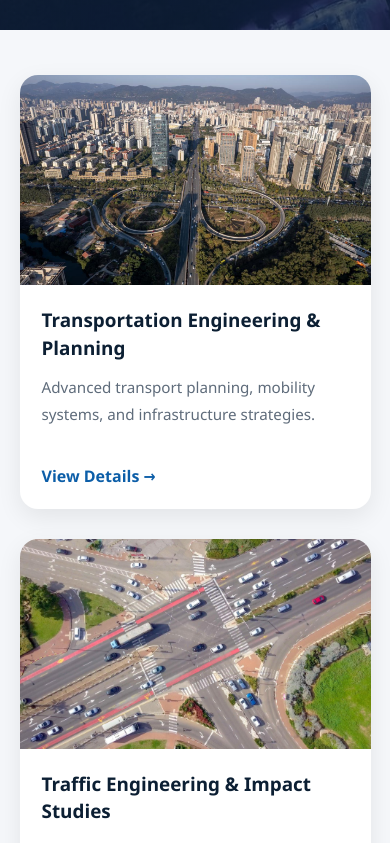
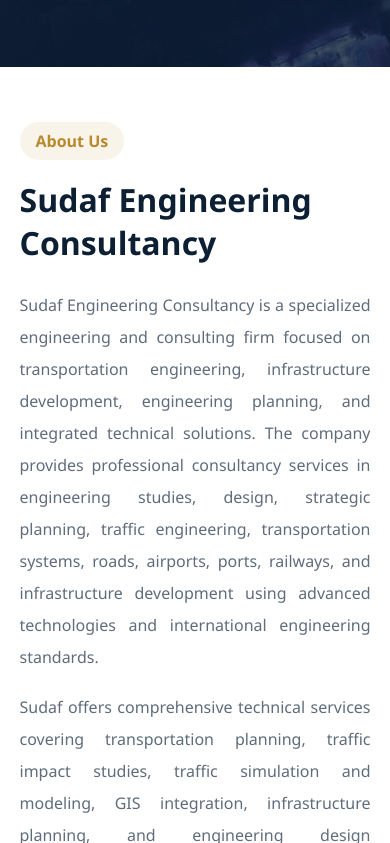
Before and after one commit to Swaisi/sudaf-website, a React (Vite) app: page / in a window 390 px wide. Shown: the part 921-1764 px from the top of the page. Built offline with nearby package versions, Linux system fonts and the light colour scheme.

Commit message:
update contact form and company details

```diff
--- a/src/App.css
+++ b/src/App.css
@@ -63,7 +63,7 @@
   color: #ffffff;
   text-decoration: none;
   font-size: 0.95rem;
-  font-weight: 500;
+  font-weight: 600;
   transition: 0.3s;
 }
 
@@ -75,9 +75,9 @@
   background: #d6b46a;
   color: #0c1f33;
   border: none;
-  padding: 9px 16px;
+  padding: 10px 18px;
   border-radius: 25px;
-  font-weight: 700;
+  font-weight: 800;
   cursor: pointer;
   transition: 0.3s;
 }
@@ -138,7 +138,7 @@
   padding: 14px 28px;
   border-radius: 30px;
   font-size: 1rem;
-  font-weight: 700;
+  font-weight: 800;
   cursor: pointer;
   transition: 0.3s;
 }
@@ -157,6 +157,50 @@
 .hero-buttons .outline:hover {
   background: #ffffff;
   color: #0c1f33;
+}
+
+/* About Section */
+.about-section {
+  padding: 80px 7%;
+  background: #ffffff;
+}
+
+.about-container {
+  display: grid;
+  grid-template-columns: 1.2fr 1fr;
+  gap: 55px;
+  align-items: center;
+}
+
+.section-tag {
+  display: inline-block;
+  background: rgba(214, 180, 106, 0.15);
+  color: #b8892d;
+  padding: 8px 16px;
+  border-radius: 25px;
+  font-weight: 800;
+  margin-bottom: 18px;
+}
+
+.about-text h2 {
+  font-size: 2.4rem;
+  color: #0c1f33;
+  margin-bottom: 25px;
+}
+
+.about-text p {
+  color: #5f6c7b;
+  line-height: 2;
+  margin-bottom: 18px;
+  font-size: 1rem;
+  text-align: justify;
+}
+
+.about-image img {
+  width: 100%;
+  border-radius: 20px;
+  object-fit: cover;
+  box-shadow: 0 15px 40px rgba(0, 0, 0, 0.15);
 }
 
 /* Services */
@@ -215,8 +259,29 @@
   display: inline-block;
   margin-top: auto;
   padding-top: 16px;
-  font-weight: 700;
+  font-weight: 800;
   color: #0c5ea8;
+}
+
+/* Projects */
+.projects-section {
+  background: #ffffff;
+  padding: 75px 7%;
+  text-align: center;
+}
+
+.projects-section h2 {
+  font-size: 2.3rem;
+  color: #0c1f33;
+  margin-bottom: 15px;
+}
+
+.projects-section p {
+  color: #5f6c7b;
+  font-size: 1.05rem;
+  line-height: 1.8;
+  max-width: 850px;
+  margin: 0 auto;
 }
 
 /* Contact */
@@ -254,7 +319,7 @@
   display: inline-block;
   margin-top: 18px;
   color: #d6b46a;
-  font-weight: 700;
+  font-weight: 800;
   text-decoration: none;
 }
 
@@ -387,7 +452,7 @@
   border: none;
   padding: 12px 28px;
   border-radius: 25px;
-  font-weight: 700;
+  font-weight: 800;
   cursor: pointer;
   transition: 0.3s;
 }
@@ -402,10 +467,6 @@
   font-family: "Tahoma", "Segoe UI", Arial, sans-serif;
 }
 
-[dir="rtl"] nav {
-  flex-direction: row;
-}
-
 [dir="rtl"] .modal ul {
   padding-right: 24px;
   padding-left: 0;
@@ -413,8 +474,13 @@
 
 [dir="rtl"] .card-content,
 [dir="rtl"] .contact-info,
-[dir="rtl"] .modal {
+[dir="rtl"] .modal,
+[dir="rtl"] .about-text {
   text-align: right;
+}
+
+[dir="rtl"] .about-text p {
+  text-align: justify;
 }
 
 /* Responsive */
@@ -437,6 +503,14 @@
 
   .hero p {
     font-size: 1.05rem;
+  }
+
+  .about-container {
+    grid-template-columns: 1fr;
+  }
+
+  .about-text h2 {
+    font-size: 2rem;
   }
 
   .contact-wrapper {
@@ -466,6 +540,10 @@
     font-size: 0.98rem;
   }
 
+  .about-section {
+    padding: 55px 5%;
+  }
+
   .card img {
     height: 210px;
   }
--- a/src/App.jsx
+++ b/src/App.jsx
@@ -163,8 +163,7 @@
       title: "Tendering, RFP & Project Documentation",
       titleAr: "إعداد مستندات الطرح والعروض الفنية",
       desc: "Preparation of RFPs, tender documents, BOQs, method statements, HSE, QA/QC, and project schedules.",
-      descAr:
-        "إعداد مستندات الطرح، عروض التقديم، جداول الكميات، أساليب التنفيذ، خطط السلامة والجودة، والجداول الزمنية.",
+      descAr: "إعداد مستندات الطرح، عروض التقديم، جداول الكميات، أساليب التنفيذ، خطط السلامة والجودة، والجداول الزمنية.",
       img: "/images/tender-documents.jpg",
       details: [
         "Preparation of Request for Proposal (RFP), tender documents, and instructions to bidders.",
@@ -244,6 +243,7 @@
 
         <nav>
           <a href="#home">{ar ? "الرئيسية" : "Home"}</a>
+          <a href="#about">{ar ? "من نحن" : "About Us"}</a>
           <a href="#services">{ar ? "الخدمات" : "Services"}</a>
           <a href="#projects">{ar ? "المشاريع" : "Projects"}</a>
           <a href="#contact">{ar ? "اتصل بنا" : "Contact"}</a>
@@ -277,6 +277,60 @@
         </div>
       </section>
 
+      <section className="about-section" id="about">
+        <div className="about-container">
+          <div className="about-text">
+            <span className="section-tag">{ar ? "من نحن" : "About Us"}</span>
+
+            <h2>
+              {ar
+                ? "سدف للاستشارات الهندسية"
+                : "Sudaf Engineering Consultancy"}
+            </h2>
+
+            <p>
+              {ar
+                ? "سدف للاستشارات الهندسية هي شركة هندسية واستشارية متخصصة في مجالات هندسة النقل، وتطوير البنية التحتية، والتخطيط الهندسي، والحلول التقنية المتكاملة. تقدم الشركة خدمات استشارية احترافية في الدراسات والتصاميم الهندسية، والتخطيط الاستراتيجي، وهندسة المرور، وأنظمة النقل، والطرق، والمطارات، والموانئ، والسكك الحديدية، وتطوير مشاريع البنية التحتية باستخدام أحدث التقنيات والمعايير الهندسية الدولية."
+                : "Sudaf Engineering Consultancy is a specialized engineering and consulting firm focused on transportation engineering, infrastructure development, engineering planning, and integrated technical solutions. The company provides professional consultancy services in engineering studies, design, strategic planning, traffic engineering, transportation systems, roads, airports, ports, railways, and infrastructure development using advanced technologies and international engineering standards."}
+            </p>
+
+            <p>
+              {ar
+                ? "توفر سدف مجموعة متكاملة من الخدمات الفنية تشمل تخطيط النقل، ودراسات الأثر المروري، والمحاكاة والنمذجة المرورية، والتكامل مع أنظمة GIS، وتخطيط البنية التحتية، والتنسيق الهندسي للمشاريع. كما تدعم الشركة مشاريع القطاعين العام والخاص من خلال التحليل الفني، وإعداد المستندات الهندسية، ودراسات الجدوى، وحلول تطوير المشاريع بما يتناسب مع المتطلبات المحلية والإقليمية."
+                : "Sudaf offers comprehensive technical services covering transportation planning, traffic impact studies, traffic simulation and modeling, GIS integration, infrastructure planning, and engineering design coordination. The company also supports public and private sector projects through technical analysis, engineering documentation, feasibility studies, and project development solutions tailored to local and regional requirements."}
+            </p>
+
+            <p>
+              {ar
+                ? "كما تقدم سدف خدمات متخصصة في إعداد مستندات الطرح والمناقصات وطلبات تقديم العروض RFP، والعروض الفنية والتجارية، وجداول الكميات BOQ، وأعمال الحصر، والمواصفات الفنية، ومنهجيات التنفيذ، وخطط الجودة QA/QC، ومستندات الصحة والسلامة HSE، والمستندات الهندسية الخاصة بمشاريع البنية التحتية والإنشاءات."
+                : "In addition, Sudaf provides specialized services in the preparation of tender documents, Requests for Proposal (RFP), technical and commercial proposals, Bills of Quantities (BOQ), quantity surveying, technical specifications, execution methodologies, QA/QC plans, HSE documentation, and engineering documents for infrastructure and construction projects."}
+            </p>
+
+            <p>
+              {ar
+                ? "وتقوم الشركة كذلك بإعداد الجداول الزمنية وأنظمة تخطيط المشاريع باستخدام برامج Primavera P6 وMicrosoft Project، بما يشمل البرامج الزمنية الأساسية، ومتابعة تقدم الأعمال، وتوزيع الموارد، وتسلسل الأنشطة، والتدفقات النقدية، ودعم التحكم وإدارة المشاريع."
+                : "The company also develops project schedules and planning systems using Primavera P6 and Microsoft Project, including baseline programs, progress monitoring, resource allocation, activity sequencing, cash flow planning, and project control support."}
+            </p>
+
+            <p>
+              {ar
+                ? "تعتمد سدف للاستشارات الهندسية على كادر هندسي وفني متعدد التخصصات يمتلك خبرات في مجالات هندسة النقل، والبنية التحتية، والهندسة المدنية، والتحليل المروري، وأنظمة GIS، وتخطيط المشاريع، وحصر الكميات، وضبط الجودة QA/QC، والصحة والسلامة HSE، والإدارة الفنية للمشاريع. ويجمع فريق العمل بين الخبرة الميدانية العملية واستخدام البرامج الهندسية الحديثة والمعايير الدولية لتقديم حلول هندسية فعالة وموثوقة وذات طابع احترافي."
+                : "Sudaf Engineering Consultancy is supported by a multidisciplinary engineering and technical team with expertise in transportation engineering, infrastructure, civil engineering, traffic analysis, GIS systems, project planning, quantity surveying, QA/QC, HSE, and technical project management. The team combines practical field experience with advanced engineering software and international standards to deliver efficient, reliable, and professional engineering solutions."}
+            </p>
+
+            <p>
+              {ar
+                ? "وتسعى سدف بشكل مستمر إلى تطوير قدراتها الفنية من خلال مواكبة التقنيات الحديثة، والتطوير المهني، والتعاون مع الجهات والخبرات المحلية والدولية المتخصصة. وتلتزم الشركة بتقديم حلول هندسية حديثة وعملية ومستدامة مع الحفاظ على أعلى معايير الجودة والكفاءة الفنية والاحترافية."
+                : "Sudaf continuously seeks to strengthen its technical capacity through modern technologies, professional development, and collaboration with specialized local and international partners. The company is committed to delivering innovative, practical, and sustainable engineering solutions while maintaining high standards of quality, technical excellence, efficiency, and professional integrity."}
+            </p>
+          </div>
+
+          <div className="about-image">
+            <img src="/images/about.jpg" alt="About Sudaf" />
+          </div>
+        </div>
+      </section>
+
       <section className="services" id="services">
         {services.map((service, index) => (
           <div
@@ -294,6 +348,15 @@
             </div>
           </div>
         ))}
+      </section>
+
+      <section className="projects-section" id="projects">
+        <h2>{ar ? "المشاريع" : "Projects"}</h2>
+        <p>
+          {ar
+            ? "سيتم قريبًا عرض نماذج من مشاريع الشركة وخبراتها الفنية في مجالات النقل والبنية التحتية والدراسات الهندسية."
+            : "Selected company projects and technical experience in transport, infrastructure, and engineering studies will be published soon."}
+        </p>
       </section>
 
       <section className="contact-section" id="contact">
@@ -315,12 +378,8 @@
 
             <p>{ar ? "الهاتف:" : "Phone:"} +218914054929</p>
             <p>{ar ? "الهاتف:" : "Phone:"} +218915718567</p>
-
             <p>{ar ? "البريد العام:" : "General Email:"} info@sudaf.ly</p>
-            <p>
-              {ar ? "الدراسات والتصاميم:" : "Studies & Designs:"}{" "}
-              radwan@sudaf.ly
-            </p>
+            <p>{ar ? "الدراسات والتصاميم:" : "Studies & Designs:"} radwan@sudaf.ly</p>
 
             <p>
               {ar ? "إحداثيات الموقع:" : "Coordinates:"} 32°21'47.3"N
```
